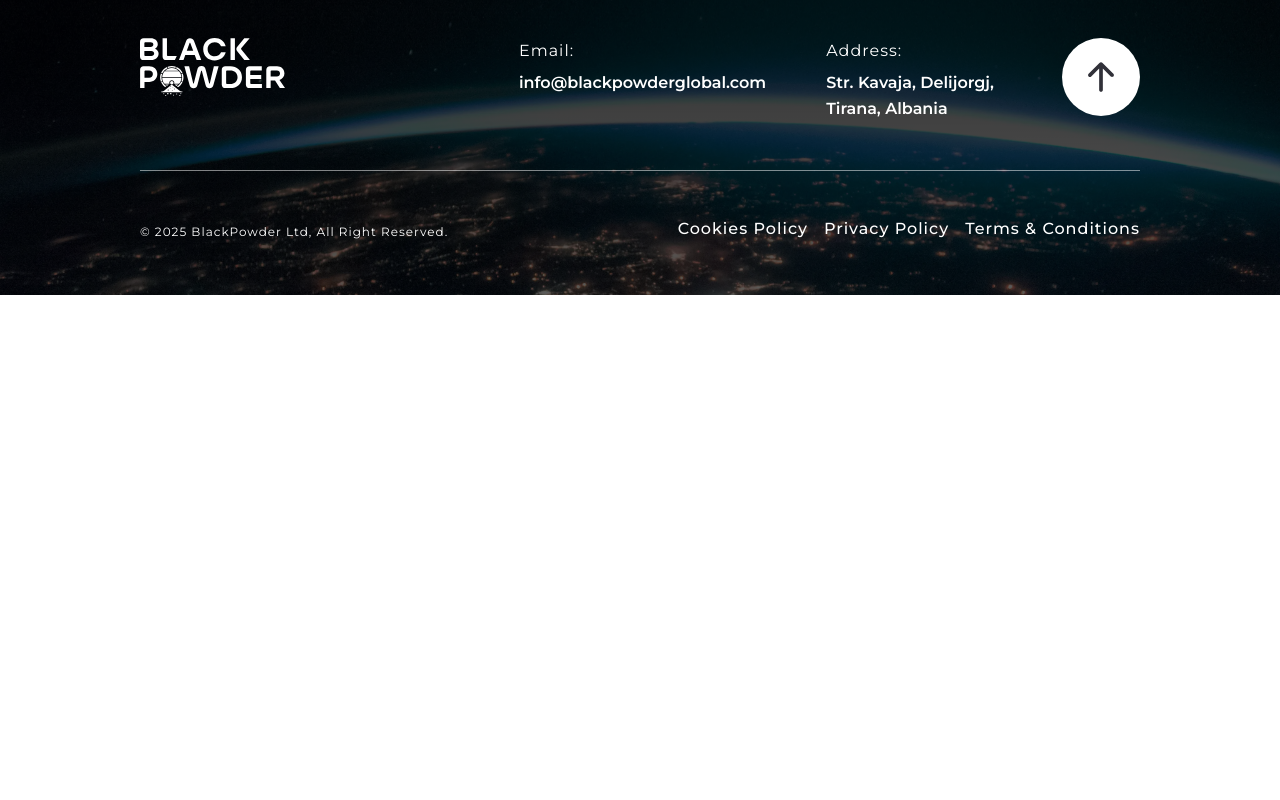
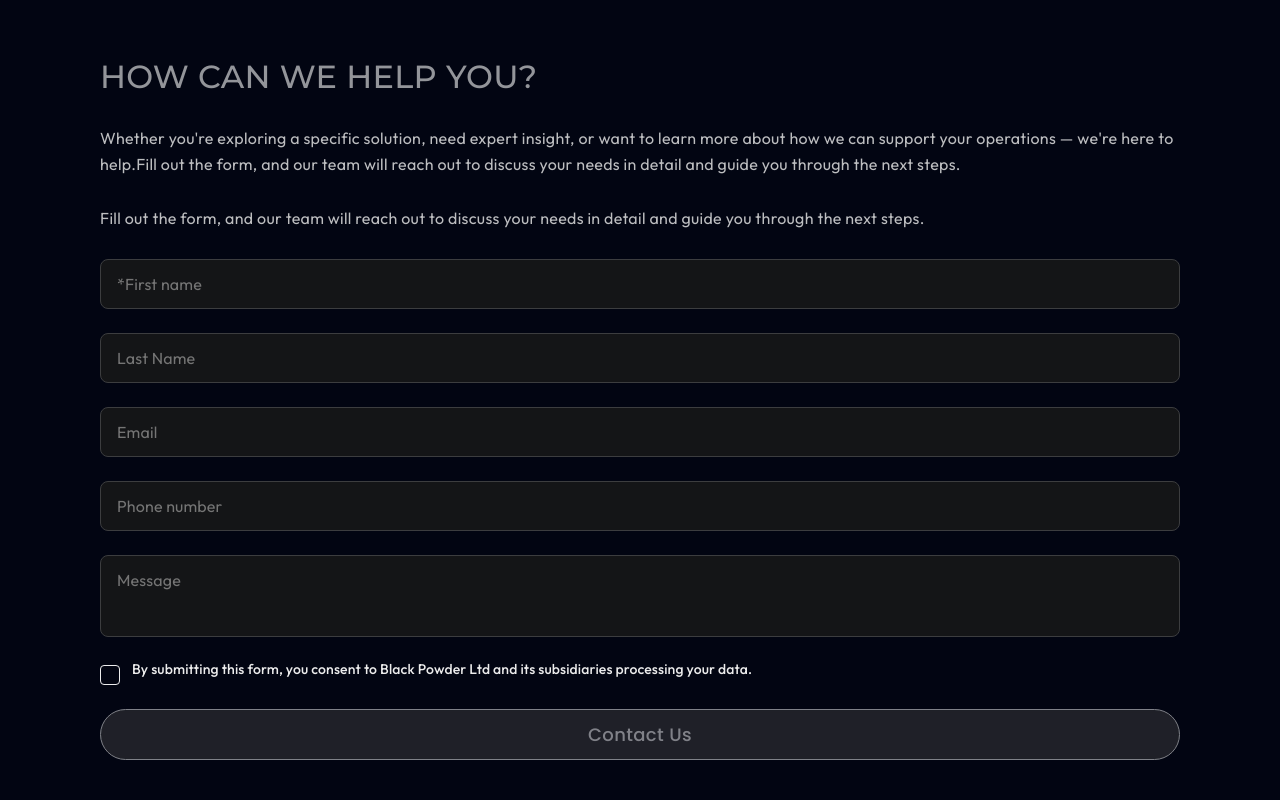
Before and after one commit to khalek98/blackpowder, a Next.js app: page / in a window 1280 px wide. Shown: the part 6000-6800 px from the top of the page. Before the commit the page ends 6295 px from the top, so only its background shows below. Built offline with nearby package versions, Linux system fonts and the light colour scheme.

Commit message:
add Contact section

```diff
--- a/src/pages/index.tsx
+++ b/src/pages/index.tsx
@@ -1,7 +1,15 @@
 import { FC } from "react";
 import Head from "next/head";
 
-import { Hero, About, Video, Partners, CTA, Services } from "@/sections";
+import {
+  Hero,
+  About,
+  Video,
+  Partners,
+  CTA,
+  Services,
+  Contact,
+} from "@/sections";
 import MainLayout from "@/layouts/MainLayout";
 
 const Home: FC = () => {
@@ -18,6 +26,7 @@ const Home: FC = () => {
         <Partners />
         <CTA />
         <Services />
+        <Contact />
       </MainLayout>
     </>
   );
--- /dev/null
+++ b/src/sections/Contact/Contact.module.scss
@@ -0,0 +1,178 @@
+@use "@/styles/_media-mixin.scss" as media;
+@use "@/styles/_variables.scss" as vars;
+@use "@/styles/_mixins.scss" as mix;
+
+.section {
+  position: relative;
+  padding: 70px 0;
+
+  background-color: #020512;
+}
+
+.container {
+  display: flex;
+  flex-direction: column;
+}
+
+.title {
+  color: rgba(245, 245, 245, 0.6);
+  font-family: Montserrat;
+  font-size: 32px;
+  font-style: normal;
+  font-weight: 500;
+  line-height: 120%; /* 38.4px */
+  letter-spacing: 0.32px;
+  text-transform: uppercase;
+}
+
+.descriptionWrapper {
+  margin-top: 28px;
+
+  display: flex;
+  flex-direction: column;
+  row-gap: 28px;
+}
+
+.description {
+  color: rgba(236, 236, 236, 0.8);
+  font-family: Outfit;
+  font-size: 16px;
+  font-style: normal;
+  font-weight: 400;
+  line-height: 26px; /* 162.5% */
+  letter-spacing: 0.32px;
+}
+
+.form {
+  margin-top: 28px;
+
+  display: flex;
+  flex-direction: column;
+  row-gap: 24px;
+}
+
+.formGroup {
+  position: relative;
+
+  display: flex;
+  flex-direction: column;
+}
+
+.input,
+.textarea {
+  position: relative;
+  padding: 8px 16px;
+
+  border-radius: 8px;
+  border: 1px solid var(--Light-gray, #3c3d3f);
+  background: var(--Gray, #141517);
+
+  color: var(--White-Text, #ececec);
+  font-family: Outfit;
+  font-size: 16px;
+  font-style: normal;
+  font-weight: 400;
+  line-height: 32px; /* 200% */
+  letter-spacing: 0.16px;
+}
+
+.textarea {
+  resize: none;
+  height: auto;
+}
+
+.checkboxLabel {
+  display: flex;
+  align-items: flex-start;
+  column-gap: 12px;
+
+  color: var(--White-Text, #ececec);
+  font-family: Outfit;
+  font-size: 14px;
+  font-style: normal;
+  font-weight: 500;
+  line-height: 16px;
+  letter-spacing: 0.14px;
+
+  cursor: pointer;
+}
+
+.checkbox {
+  display: none;
+}
+
+.checkmark {
+  margin-top: 4px;
+  position: relative;
+
+  width: 20px;
+  height: 20px;
+
+  flex-shrink: 0;
+
+  border-radius: 4px;
+  border: 1px solid #ececec;
+
+  &::after {
+    content: "";
+    position: absolute;
+    top: 50%;
+    left: 50%;
+    transform: scale(1) translate(-50%, -50%);
+
+    width: 12px;
+    height: 12px;
+
+    background-color: #fff;
+    border-radius: 2px;
+
+    opacity: 0;
+    transition: all 0.2s ease-in-out;
+  }
+}
+
+.checkbox:checked + .checkmark {
+  &::after {
+    opacity: 1;
+  }
+}
+
+.submitBtn {
+  @include mix.btn-filled;
+  padding: 12px 40px;
+
+  &:disabled {
+    opacity: 0.5;
+    cursor: not-allowed;
+    background-color: #3c3d3f;
+  }
+}
+
+.error {
+  color: #ff7171;
+  font-family: Inter;
+  font-size: 12px;
+  font-style: normal;
+  font-weight: 500;
+  line-height: 20px;
+
+  animation: shake 0.5s;
+}
+
+@keyframes shake {
+  0% {
+    transform: translateX(0);
+  }
+  25% {
+    transform: translateX(5px);
+  }
+  50% {
+    transform: translateX(-5px);
+  }
+  75% {
+    transform: translateX(5px);
+  }
+  100% {
+    transform: translateX(0);
+  }
+}
--- /dev/null
+++ b/src/sections/Contact/index.tsx
@@ -0,0 +1,180 @@
+import React, { useCallback } from "react";
+import { useForm } from "react-hook-form";
+import cn from "classnames";
+
+import styles from "./Contact.module.scss";
+import { useAppContext } from "@/context/AppContext";
+
+interface IForm {
+  firstName: "";
+  lastName: "";
+  email: "";
+  phone?: "";
+  message: "";
+  termsCheckbox: boolean;
+}
+
+const Contact = () => {
+  const { setFormStatus } = useAppContext();
+
+  const {
+    register,
+    handleSubmit,
+    watch,
+    reset,
+    trigger,
+    formState: { errors },
+  } = useForm<IForm>();
+
+  const onSubmit = useCallback(async (data: IForm) => {
+    setFormStatus("loading");
+
+    try {
+      await fetch("/mailer/smart.php", {
+        method: "POST",
+        body: JSON.stringify(data),
+      })
+        .then((res) => {
+          if (!res.ok) {
+            return setFormStatus("error");
+          }
+          setFormStatus("success");
+          reset();
+        })
+        .catch(() => {
+          setFormStatus("error");
+        });
+    } catch (error) {
+      setFormStatus("error");
+    }
+  }, []);
+
+  return (
+    <section id="contacts" className={styles.section}>
+      <div className={cn("container", styles.container)}>
+        <h2 className={styles.title}>How Can We Help You?</h2>
+
+        <div className={styles.descriptionWrapper}>
+          <p className={styles.description}>
+            Whether you're exploring a specific solution, need expert insight,
+            or want to learn more about how we can support your operations —
+            we're here to help.Fill out the form, and our team will reach out to
+            discuss your needs in detail and guide you through the next steps.
+          </p>
+          <p className={styles.description}>
+            Fill out the form, and our team will reach out to discuss your needs
+            in detail and guide you through the next steps.
+          </p>
+        </div>
+
+        <form className={styles.form}>
+          <div className={styles.formGroup}>
+            <input
+              className={styles.input}
+              type="text"
+              placeholder="*First name"
+              {...register("firstName", {
+                required: "First name is required",
+                onChange: () => trigger("firstName"),
+              })}
+            />
+            {errors.firstName && (
+              <p className={styles.error}>{errors.firstName.message}</p>
+            )}
+          </div>
+
+          <div className={styles.formGroup}>
+            <input
+              className={styles.input}
+              type="text"
+              placeholder="Last Name"
+              {...register("lastName", {
+                required: "Last name is required",
+                onChange: () => trigger("lastName"),
+              })}
+            />
+            {errors.lastName && (
+              <p className={styles.error}>{errors.lastName.message}</p>
+            )}
+          </div>
+
+          <div className={styles.formGroup}>
+            <input
+              className={styles.input}
+              type="text"
+              placeholder="Email"
+              {...register("email", {
+                required: "Email is required",
+                pattern: {
+                  value: /^[A-Z0-9._%+-]+@[A-Z0-9.-]+\.[A-Z]{2,}$/i,
+                  message: "Invalid email address",
+                },
+                onChange: () => trigger("email"),
+              })}
+            />
+            {errors.email && (
+              <p className={styles.error}>{errors.email.message}</p>
+            )}
+          </div>
+
+          <div className={styles.formGroup}>
+            <input
+              className={styles.input}
+              type="tel"
+              placeholder="Phone number"
+              {...register("phone", {
+                validate: (value) => {
+                  if (!value) return true;
+                  const phoneRegex = /^\+?[0-9\s-()]+$/;
+                  return phoneRegex.test(value) || "Invalid phone number";
+                },
+                onChange: () => trigger("phone"),
+              })}
+            />
+            {errors.phone && (
+              <p className={styles.error}>{errors.phone.message}</p>
+            )}
+          </div>
+
+          <div className={cn(styles.formGroup, styles.textareaGroup)}>
+            <textarea
+              rows={2}
+              maxLength={300}
+              className={cn(styles.textarea)}
+              placeholder="Message"
+              {...register("message", {
+                required: "Message is required",
+                onChange: () => trigger("message"),
+              })}
+            />
+            {errors.message && (
+              <p className={styles.error}>{errors.message.message}</p>
+            )}
+          </div>
+
+          <label className={styles.checkboxLabel}>
+            <input
+              className={styles.checkbox}
+              type="checkbox"
+              {...register("termsCheckbox", { required: true })}
+            />
+            <span className={styles.checkmark}></span>
+            By submitting this form, you consent to Black Powder Ltd and its
+            subsidiaries processing your data.
+          </label>
+
+          <button
+            onClick={handleSubmit(onSubmit)}
+            className={styles.submitBtn}
+            disabled={!watch("termsCheckbox")}
+            type="submit"
+          >
+            Contact Us
+          </button>
+        </form>
+      </div>
+    </section>
+  );
+};
+
+export default Contact;
--- a/src/sections/index.ts
+++ b/src/sections/index.ts
@@ -4,3 +4,4 @@ export { default as Video } from "./Video";
 export { default as Partners } from "./Partners";
 export { default as CTA } from "./CTA";
 export { default as Services } from "./Services";
+export { default as Contact } from "./Contact";
```
